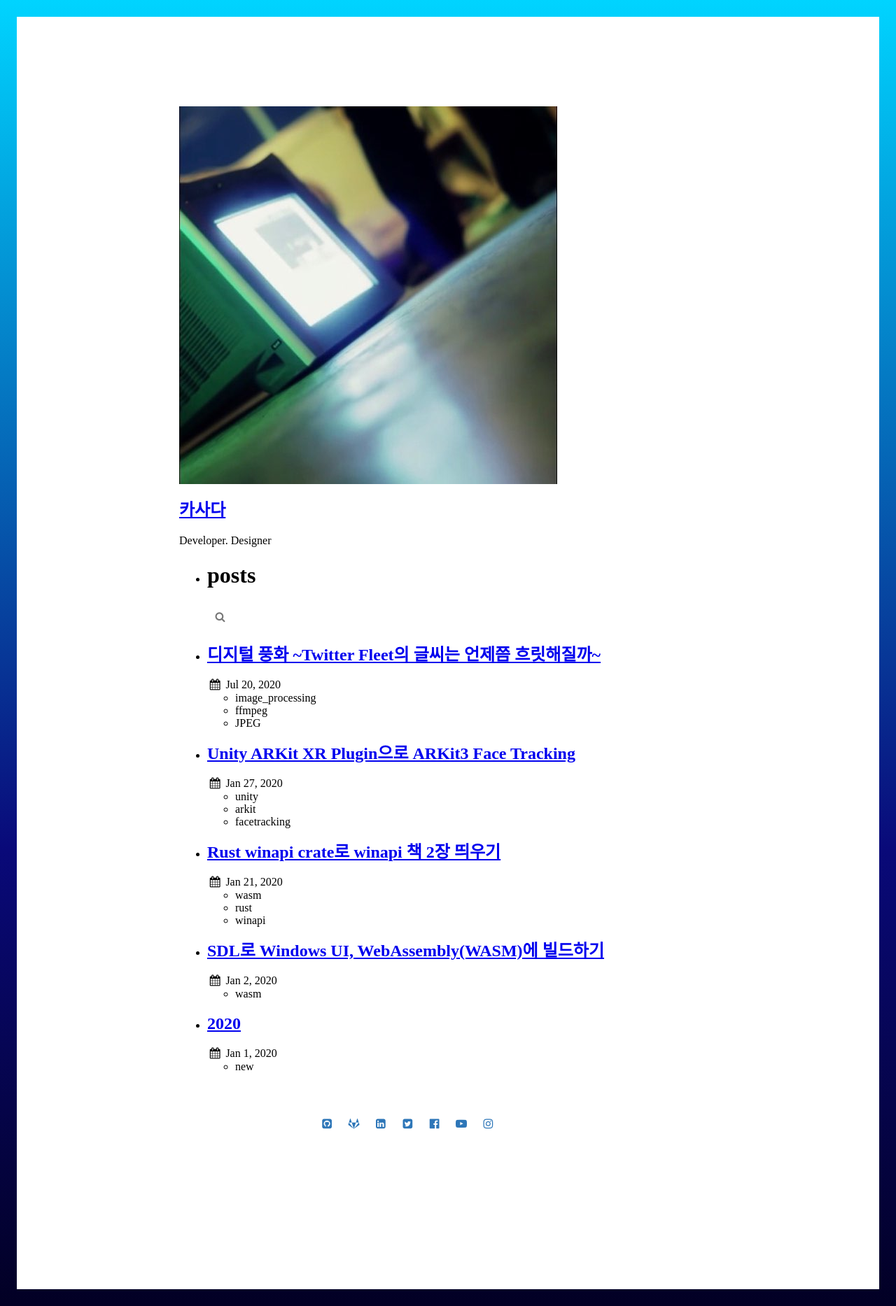
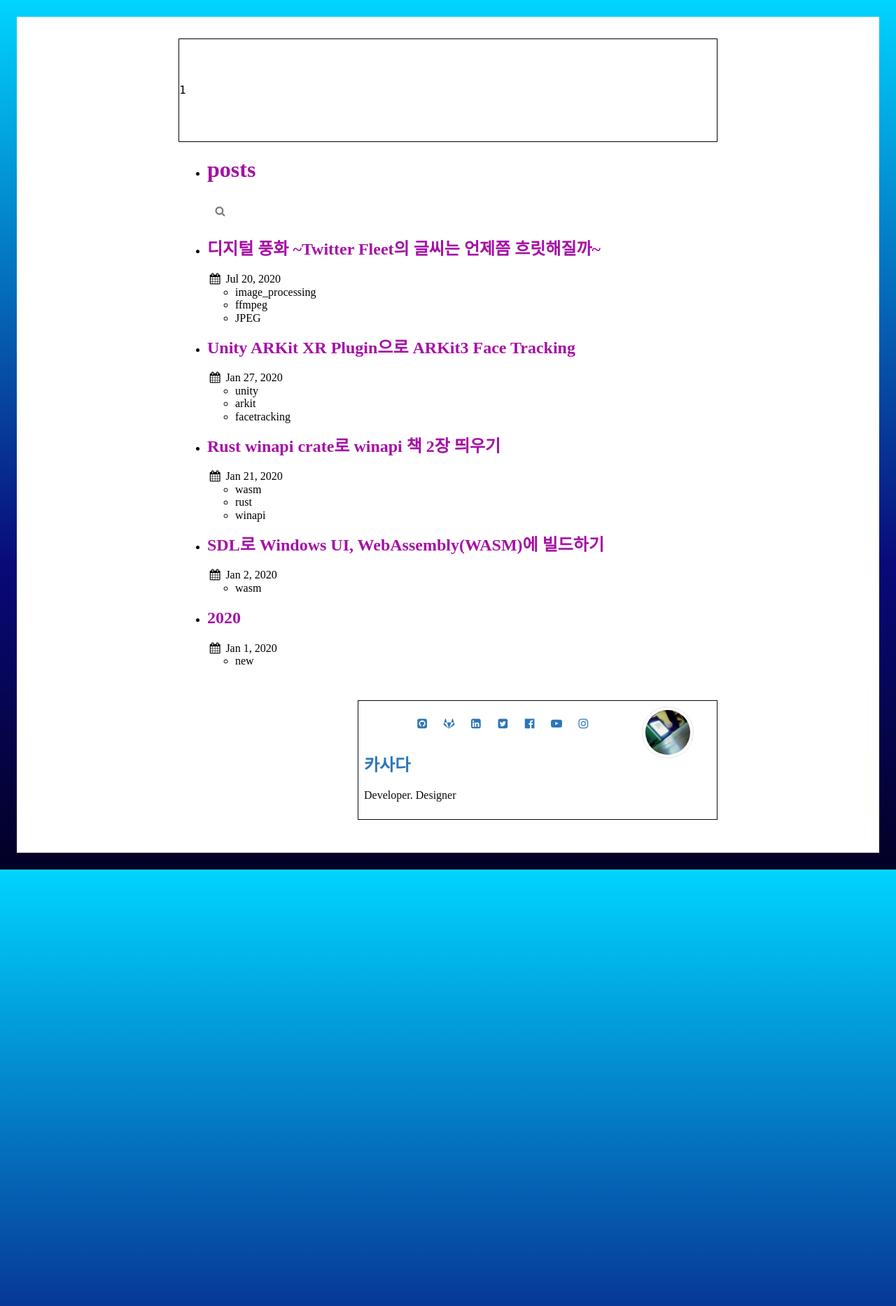
Before and after one commit to hyunjun529/hyunjun529.github.io, a Jekyll site: the page built from index.md, in a window 1280 px wide. Shown: the whole page at 70% size. Built offline with Jekyll 4.4.1, drawn with Linux system fonts in a browser that asks for light colours.

Commit message:
:art; layout header & footer

```diff
--- a/_includes/footer.html
+++ b/_includes/footer.html
@@ -1,72 +1,26 @@
-<footer class="pv4 ph3 ph5-m ph6-l" id="vp-footer">
-  <ul class="dib pa0 ph5 list">
-    {%- if site.vaporwave.social_links.github -%}
-    <li class="mh2 dib w-auto">
-      <a href="https://github.com/{{ site.vaporwave.social_links.github }}" target="_blank"
-        class="link dim">
-        <i class="icon-github-squared"></i>
-      </a>
-    </li>
-    {%- endif -%}
-    {%- if site.vaporwave.social_links.gitlab -%}
-    <li class="mh2 dib w-auto">
-      <a href="https://gitlab.com/{{ site.vaporwave.social_links.gitlab }}" target="_blank"
-        class="link dim">
-        <i class="icon-gitlab"></i>
-      </a>
-    </li>
-    {%- endif -%}
-    {%- if site.vaporwave.social_links.linkedIn -%}
-    <li class="mh2 dib w-auto">
-      <a href="https://www.linkedin.com/{{ site.vaporwave.social_links.linkedIn }}" target="_blank"
-        class="link dim">
-
-        <i class="icon-linkedin-squared"></i>
-      </a>
-    </li>
-    {%- endif -%}
-    {%- if site.vaporwave.social_links.twitter -%}
-    <li class="mh2 dib w-auto">
-      <a href="https://twitter.com/{{ site.vaporwave.social_links.twitter }}" target="_blank"
-        class="link dim">
-        <i class="icon-twitter-squared"></i>
-      </a>
-    </li>
-    {%- endif -%}
-    {%- if site.vaporwave.social_links.facebook -%}
-    <li class="mh2 dib w-auto">
-      <a href="https://facebook.com/{{ site.vaporwave.social_links.facebook }}" target="_blank"
-        class="link dim">
-        <i class="icon-facebook-official"></i>
-      </a>
-    </li>
-    {%- endif -%}
-    {%- if site.vaporwave.social_links.youtube -%}
-    <li class="mh2 dib w-auto">
-      <a href="https://youtube.com/{{ site.vaporwave.social_links.youtube }}" target="_blank"
-        class="link dim">
-        <i class="icon-youtube-play"></i>
-      </a>
-    </li>
-    {%- endif -%}
-    {%- if site.vaporwave.social_links.instagram -%}
-    <li class="mh2 dib w-auto">
-      <a href="https://instagram.com/{{ site.vaporwave.social_links.instagram }}" target="_blank"
-        class="link dim">
-        <i class="icon-instagram"></i>
-      </a>
-    </li>
-    {%- endif -%}
-    {%- if site.vaporwave.social_links.flickr -%}
-    <li class="mh2 dib w-auto">
-      <a href="https://flickr.com/{{ site.vaporwave.social_links.flickr }}" target="_blank"
-        class="link dim">
-        <i class="icon-flickr"></i>
-      </a>
-    </li>
-    {%- endif -%}
-  </ul>
-  <p class="ph6">
-    Copyright &copy; {{ site.vaporwave.copyright }} {{ "now" | date: "%Y" }}
-  </p>
+<footer class="pv4 flex items-end justify-end" id="vp-footer">
+  <div class="fl w-two-thirds pa2 outline">
+    <div class="flex">
+      <div class="flex-column">
+        <div>
+          {%- include social.html -%}
+        </div>
+        <div class="w-100">
+          <h2 id="vp-title">
+            <a href="{{ "/" | relative_url }}">{{ site.vaporwave.name }}</a>
+          </h2>
+        </div>
+        <div class="w-100">
+          <p class="tagline">{{ site.vaporwave.tagline }}</p>
+        </div>
+      </div>
+      <div class="flex">
+        <a href="{{ "/" | relative_url}}">
+          <img class="br-100 pa1 ba b--black-10 h3 w3"
+            src="{{site.baseurl }}/{{ site.vaporwave.profile_image }}"
+            alt="{{ site.vaporwave.name }}">
+        </a>
+      </div>
+    </div>
+  </div>
 </footer>
--- /dev/null
+++ b/_includes/header.html
@@ -0,0 +1,18 @@
+<div class="flex flex-column pv5 mt3 outline">
+  <div class="w-100">
+    <code>1</code>
+  </div>
+  <div class="w-100">
+    {%- if site.vaporwave.navigation -%}
+    <nav class="navigation">
+      <ul>
+        {% for link in site.vaporwave.navigation %}
+        <li>
+          <a href="{{ link.url }}">{{ link.title }}</a>
+        </li>
+        {% endfor %}
+      </ul>
+    </nav>
+    {%- endif -%}
+  </div>
+</div>
--- /dev/null
+++ b/_includes/social.html
@@ -0,0 +1,67 @@
+<ul class="dib pa0 ph5 list">
+    {%- if site.vaporwave.social_links.github -%}
+    <li class="mh2 dib w-auto">
+      <a href="https://github.com/{{ site.vaporwave.social_links.github }}" target="_blank"
+        class="link dim">
+        <i class="icon-github-squared"></i>
+      </a>
+    </li>
+    {%- endif -%}
+    {%- if site.vaporwave.social_links.gitlab -%}
+    <li class="mh2 dib w-auto">
+      <a href="https://gitlab.com/{{ site.vaporwave.social_links.gitlab }}" target="_blank"
+        class="link dim">
+        <i class="icon-gitlab"></i>
+      </a>
+    </li>
+    {%- endif -%}
+    {%- if site.vaporwave.social_links.linkedIn -%}
+    <li class="mh2 dib w-auto">
+      <a href="https://www.linkedin.com/{{ site.vaporwave.social_links.linkedIn }}" target="_blank"
+        class="link dim">
+
+        <i class="icon-linkedin-squared"></i>
+      </a>
+    </li>
+    {%- endif -%}
+    {%- if site.vaporwave.social_links.twitter -%}
+    <li class="mh2 dib w-auto">
+      <a href="https://twitter.com/{{ site.vaporwave.social_links.twitter }}" target="_blank"
+        class="link dim">
+        <i class="icon-twitter-squared"></i>
+      </a>
+    </li>
+    {%- endif -%}
+    {%- if site.vaporwave.social_links.facebook -%}
+    <li class="mh2 dib w-auto">
+      <a href="https://facebook.com/{{ site.vaporwave.social_links.facebook }}" target="_blank"
+        class="link dim">
+        <i class="icon-facebook-official"></i>
+      </a>
+    </li>
+    {%- endif -%}
+    {%- if site.vaporwave.social_links.youtube -%}
+    <li class="mh2 dib w-auto">
+      <a href="https://youtube.com/{{ site.vaporwave.social_links.youtube }}" target="_blank"
+        class="link dim">
+        <i class="icon-youtube-play"></i>
+      </a>
+    </li>
+    {%- endif -%}
+    {%- if site.vaporwave.social_links.instagram -%}
+    <li class="mh2 dib w-auto">
+      <a href="https://instagram.com/{{ site.vaporwave.social_links.instagram }}" target="_blank"
+        class="link dim">
+        <i class="icon-instagram"></i>
+      </a>
+    </li>
+    {%- endif -%}
+    {%- if site.vaporwave.social_links.flickr -%}
+    <li class="mh2 dib w-auto">
+      <a href="https://flickr.com/{{ site.vaporwave.social_links.flickr }}" target="_blank"
+        class="link dim">
+        <i class="icon-flickr"></i>
+      </a>
+    </li>
+    {%- endif -%}
+  </ul>
--- a/_layouts/default.html
+++ b/_layouts/default.html
@@ -15,28 +15,9 @@
 </head>
 
 <body class="pa4-l normal" id="vp-bg-border">
-  <div class="h-100 pa3 ph0-l pv6-l" id="vp-bg">
+  <div class="h-100 pa3 ph2-l pv3-l" id="vp-bg">
     <div class="center mw7">
-      <section class="about">
-        <a href="{{ "/" | relative_url}}"><img src="{{site.baseurl }}/{{ site.vaporwave.profile_image }}"
-            alt="{{ site.vaporwave.name }}"></a>
-        <h2 id="title">
-          <a href="{{ "/" | relative_url }}">{{ site.vaporwave.name }}</a>
-        </h2>
-        <p class="tagline">{{ site.vaporwave.tagline }}</p>
-
-        {%- if site.vaporwave.navigation -%}
-        <nav class="navigation">
-          <ul>
-            {% for link in site.vaporwave.navigation %}
-            <li>
-              <a href="{{ link.url }}">{{ link.title }}</a>
-            </li>
-            {% endfor %}
-          </ul>
-        </nav>
-        {%- endif -%}
-      </section>
+      {%- include header.html -%}
 
       <section class="content">
         {{ content }}
--- a/_sass/color/dark.scss
+++ b/_sass/color/dark.scss
@@ -5,11 +5,9 @@ $colorBackgroundBorder-3: rgba(0,212,255,1);
 
 $colorBackground: #FFFFFF;
 
-$colorFont: #FFFFFF;
-$colorFontH1: #A511A5;
-$colorFontH2: #A511A5;
-$colorFontH3: #7924B8;
-$colorFontH4: #7924B8;
+$colorFont: #0A090D;
+$colorFont-1: #A511A5;
+$colorFont-2: #7924B8;
 
 $colorLink: #2D76B8;
 $colorLinkVisited: #7924B8;
--- a/_sass/vaporwave.scss
+++ b/_sass/vaporwave.scss
@@ -1,5 +1,16 @@
 html, body {
     min-height: 100%;
+}
+
+a {
+    text-decoration: none;
+}
+
+h1, h2 {
+    color: $colorFont-1;
+}
+h3, h4 {
+    color: $colorFont-2;
 }
 
 #vp-bg-border {
```
